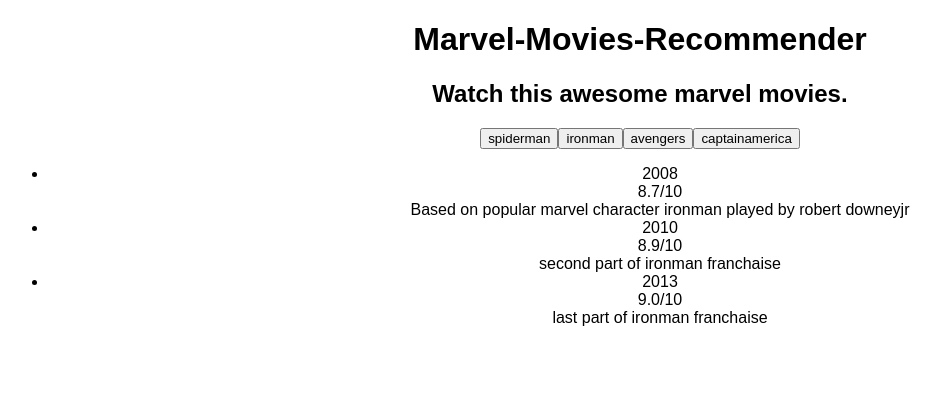
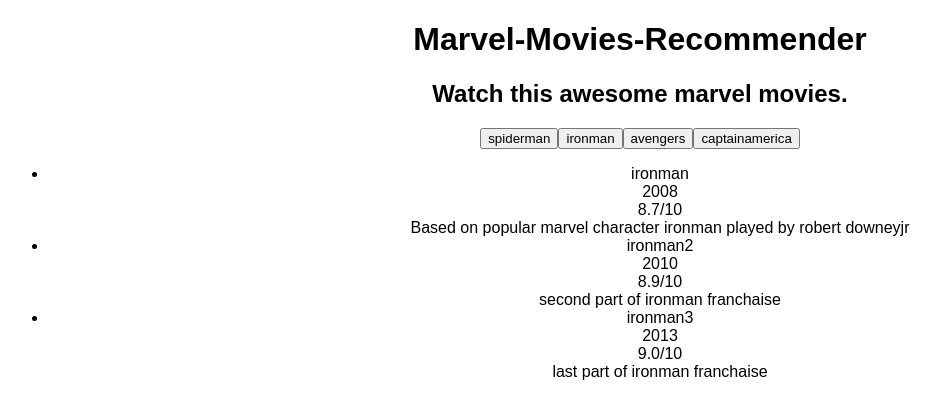
Before and after one commit to Abhay5855/Marvel-Movies-Collection, a React (Create React App) app: page / in a window 1280 px wide. Shown: the top 418 px of the page, without its empty margins (0-941 px from the left). Built offline with nearby package versions, Linux system fonts and the light colour scheme.

Commit message:
change key

```diff
--- a/src/App.js
+++ b/src/App.js
@@ -115,7 +115,8 @@
 
       <ul>
         {marvelDB[selectMovie].map((category) => (
-          <li key={category.release}>
+          <li key={category.id}>
+            <div>{category.name}</div>
             <div>{category.release}</div>
             <div>{category.rating}</div>
             <div>{category.description}</div>
```
